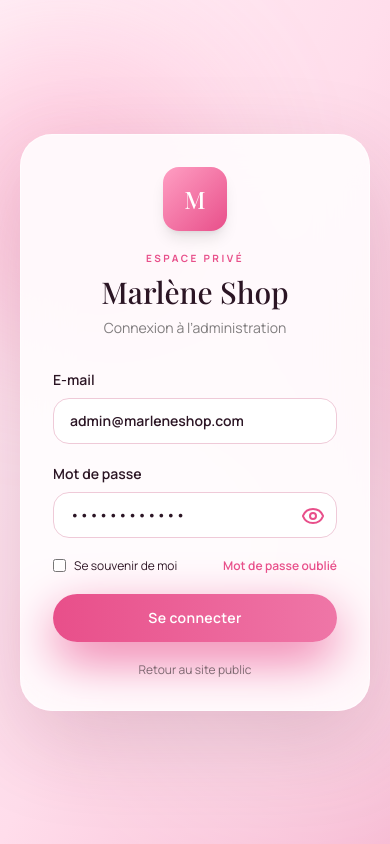
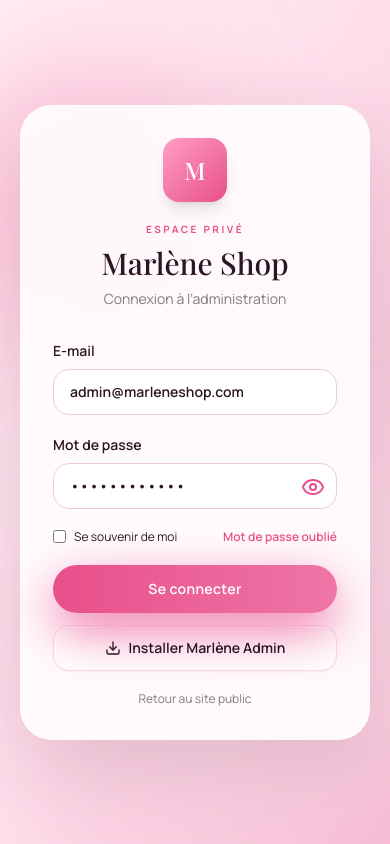
Before and after one commit to Mariusbia1/tk-shop, a React (Vite) app: page /admin/connexion in a window 390 px wide. Built offline with nearby package versions, Linux system fonts and the light colour scheme.

Commit message:
feat: improve mobile checkout and add admin PWA

```diff
--- a/src/components/common/InstallAppButton.jsx
+++ b/src/components/common/InstallAppButton.jsx
@@ -2,13 +2,21 @@ import { useEffect, useState } from 'react'
 import { Download } from 'lucide-react'
 import toast from 'react-hot-toast'
 
-export default function InstallAppButton({ compact = false }) {
+export default function InstallAppButton({
+  compact = false,
+  label = 'Installer Marlène Shop',
+  manifestHref = '/manifest.webmanifest',
+}) {
   const [installPrompt, setInstallPrompt] = useState(null)
   const [installed, setInstalled] = useState(
     window.matchMedia?.('(display-mode: standalone)').matches
   )
 
   useEffect(() => {
+    const manifest = document.querySelector('link[rel="manifest"]')
+    const previousManifest = manifest?.getAttribute('href')
+    if (manifest && manifestHref) manifest.setAttribute('href', manifestHref)
+
     const capturePrompt = (event) => {
       event.preventDefault()
       setInstallPrompt(event)
@@ -20,8 +28,11 @@ export default function InstallAppButton({ compact = false }) {
     return () => {
       window.removeEventListener('beforeinstallprompt', capturePrompt)
       window.removeEventListener('appinstalled', markInstalled)
+      if (manifest && manifest.getAttribute('href') === manifestHref && previousManifest) {
+        manifest.setAttribute('href', previousManifest)
+      }
     }
-  }, [])
+  }, [manifestHref])
 
   if (installed) return null
 
@@ -48,10 +59,10 @@ export default function InstallAppButton({ compact = false }) {
         ? 'grid h-10 w-10 place-items-center rounded-full bg-mist text-gold'
         : 'flex w-full items-center justify-center gap-2 rounded-2xl border border-rose/25 bg-white px-4 py-3 text-sm font-semibold text-gold shadow-sm dark:bg-white/5'
       }
-      aria-label="Installer Marlène Shop"
+      aria-label={label}
     >
       <Download className="h-4 w-4" />
-      {!compact && 'Installer Marlène Shop'}
+      {!compact && label}
     </button>
   )
 }
--- a/src/layouts/AdminLayout.jsx
+++ b/src/layouts/AdminLayout.jsx
@@ -5,6 +5,7 @@ import {
   FileText, Settings, User, LogOut, Search, Bell, Menu, X, ChevronRight,
 } from 'lucide-react'
 import { useAdminAuth } from '../contexts/AdminAuthContext'
+import InstallAppButton from '../components/common/InstallAppButton'
 
 const nav = [
   ['/admin', LayoutDashboard, 'Tableau de bord'],
@@ -118,6 +119,7 @@ export default function AdminLayout() {
               <Search className="h-4 w-4 text-[#d84b7f]" />
               <input placeholder="Rechercher dans l’administration" className="w-full bg-transparent text-xs outline-none" />
             </label>
+            <InstallAppButton compact manifestHref="/admin-manifest.webmanifest" label="Installer Marlène Admin" />
             <button className="relative grid h-11 w-11 place-items-center rounded-2xl border border-[#f3d2df] bg-white dark:border-white/10 dark:bg-white/5" aria-label="Notifications">
               <Bell className="h-4 w-4" />
               <span className="absolute right-2.5 top-2.5 h-2 w-2 rounded-full border-2 border-white bg-[#ef4f8b]" />
--- a/src/layouts/PublicLayout.jsx
+++ b/src/layouts/PublicLayout.jsx
@@ -4,13 +4,13 @@ import Header from '../components/layout/Header'
 import Footer from '../components/layout/Footer'
 export default function PublicLayout() {
   const { pathname } = useLocation()
-  const isMobileCart = pathname === '/panier'
+  const isMobileOrderFlow = ['/panier', '/commande', '/commande/confirmation'].includes(pathname)
   useEffect(() => {
     window.scrollTo(0, 0)
   }, [pathname])
   return <>
-    <div className={isMobileCart ? 'hidden md:block' : ''}><Header /></div>
+    <div className={isMobileOrderFlow ? 'hidden md:block' : ''}><Header /></div>
     <main><Outlet /></main>
-    <div className={isMobileCart ? 'hidden md:block' : ''}><Footer /></div>
+    <div className={isMobileOrderFlow ? 'hidden md:block' : ''}><Footer /></div>
   </>
 }
--- a/src/pages/public/ContentPages.jsx
+++ b/src/pages/public/ContentPages.jsx
@@ -1,4 +1,5 @@
 import { useState } from 'react'
+import { Link } from 'react-router-dom'
 import { ChevronLeft, ChevronRight, X, MessageCircle, Mail, MapPin } from 'lucide-react'
 import SEO from '../../components/common/SEO'
 import Button from '../../components/common/Button'
@@ -13,5 +14,5 @@ export function GalleryPage(){const [active,setActive]=useState(null);return <><
 
 export function ContactPage(){return <><SEO title="Contact | Marlène Shop"/><div className="mx-auto grid max-w-6xl gap-14 px-5 py-20 md:grid-cols-2"><div><p className="text-xs font-bold uppercase tracking-[.2em] text-gold">Parlons de votre projet</p><h1 className="mt-4 font-display text-5xl">Une question, une envie ?</h1><p className="mt-6 leading-8 text-black/60">Écrivez-nous. Nous vous répondrons avec plaisir pour imaginer ensemble votre prochaine création.</p><div className="mt-10 grid gap-5 text-sm"><p className="flex gap-3"><MessageCircle className="text-gold"/>{siteConfig.phone}</p><p className="flex gap-3"><Mail className="text-gold"/>{siteConfig.email}</p><p className="flex gap-3"><MapPin className="text-gold"/>{siteConfig.address}</p></div></div><form onSubmit={e=>e.preventDefault()} className="grid gap-4">{['Nom','E-mail','Téléphone','Sujet'].map(x=><label key={x} className="text-sm font-semibold">{x}<input className="mt-2 w-full border border-black/20 px-4 py-3"/></label>)}<label className="text-sm font-semibold">Message<textarea rows="5" className="mt-2 w-full resize-none border border-black/20 px-4 py-3"/></label><Button type="submit">Envoyer le message</Button></form></div></>}
 export function FaqPage(){return <><SEO title="Questions fréquentes | Marlène Shop"/><div className="mx-auto max-w-3xl px-5 py-20"><h1 className="mb-10 text-center font-display text-5xl">Questions fréquentes</h1><Accordion items={faq}/></div></>}
-export function ConfirmationPage(){return <><SEO title="Commande transmise | Marlène Shop"/><div className="grid min-h-[65vh] place-items-center px-5 text-center"><div><div className="mx-auto grid h-16 w-16 place-items-center rounded-full bg-linen"><MessageCircle/></div><h1 className="mt-6 font-display text-4xl">Votre demande est prête</h1><p className="mx-auto mt-4 max-w-lg leading-7 text-black/55">Votre commande a été ouverte dans WhatsApp. Envoyez le message pour que l’atelier puisse la confirmer avec vous.</p><Button to="/" className="mt-7">Retour à l’accueil</Button></div></div></>}
+export function ConfirmationPage(){return <><SEO title="Commande transmise | Marlène Shop"/><div className="sticky top-0 z-30 flex h-16 items-center justify-between border-b border-rose/15 bg-ivory/95 px-4 backdrop-blur-xl md:hidden"><Link to="/" className="grid h-10 w-10 place-items-center rounded-full bg-mist" aria-label="Retour à l’accueil"><ChevronLeft className="h-5 w-5"/></Link><h1 className="font-display text-xl">Commande</h1><div className="h-10 w-10"/></div><div className="grid min-h-[calc(100vh-4rem)] place-items-center px-5 text-center md:min-h-[65vh]"><div><div className="mx-auto grid h-16 w-16 place-items-center rounded-full bg-linen"><MessageCircle/></div><h2 className="mt-6 font-display text-4xl">Votre demande est prête</h2><p className="mx-auto mt-4 max-w-lg leading-7 text-black/55">Votre commande a été ouverte dans WhatsApp. Envoyez le message pour que l’atelier puisse la confirmer avec vous.</p><Button to="/" className="mt-7">Retour à l’accueil</Button></div></div></>}
 export function LegalPage({title}){return <><SEO title={`${title} | Marlène Shop`}/><article className="mx-auto max-w-3xl px-5 py-20"><h1 className="font-display text-5xl">{title}</h1><p className="mt-8 leading-8 text-black/60">Cette page présente les informations de référence de Marlène Shop. Les modalités définitives seront mises à jour avant l’ouverture commerciale du service.</p><h2 className="mt-10 font-display text-2xl">Principes généraux</h2><p className="mt-4 leading-8 text-black/60">Les commandes sont confirmées après échange avec l’atelier. Les délais dépendent du modèle, des options de personnalisation et de la destination de livraison.</p></article></>}
```
Also changed, not shown: src/pages/admin/AdminPages.jsx (+2 -1 lines), src/pages/public/CheckoutPage.jsx (+3 -2 lines), public/admin-manifest.webmanifest (added).
